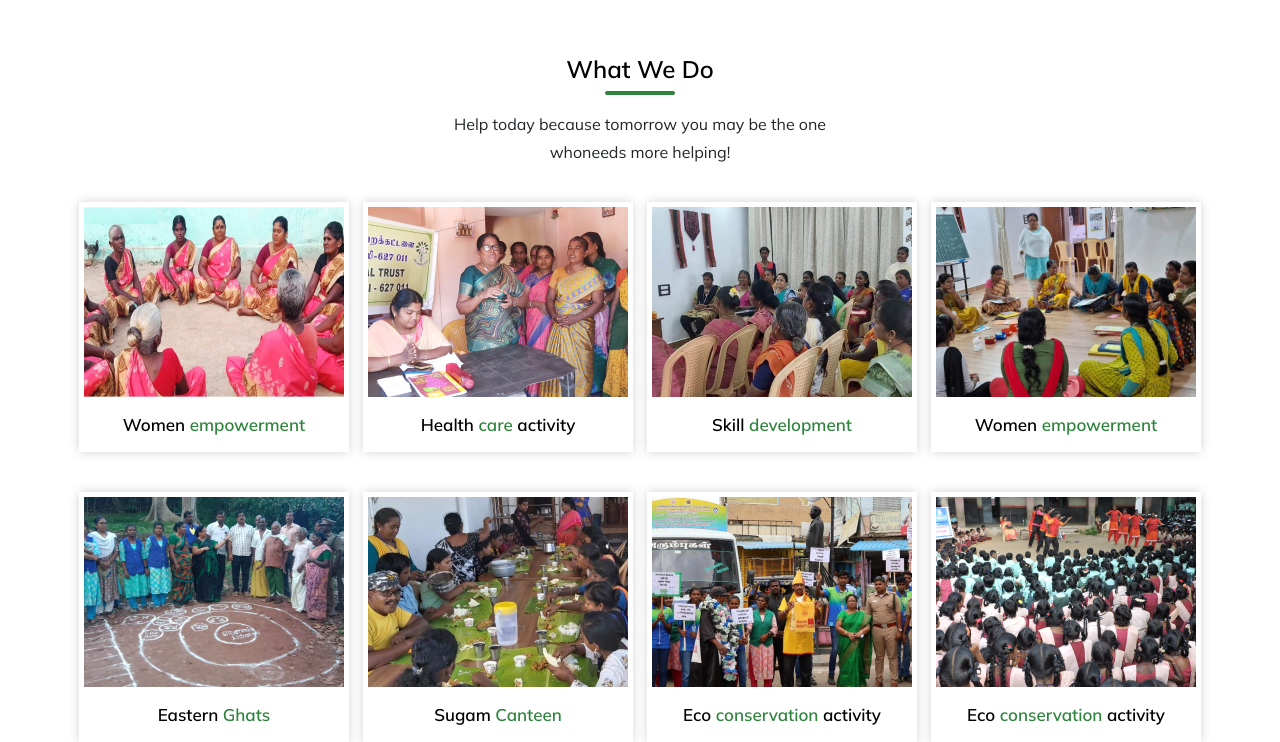
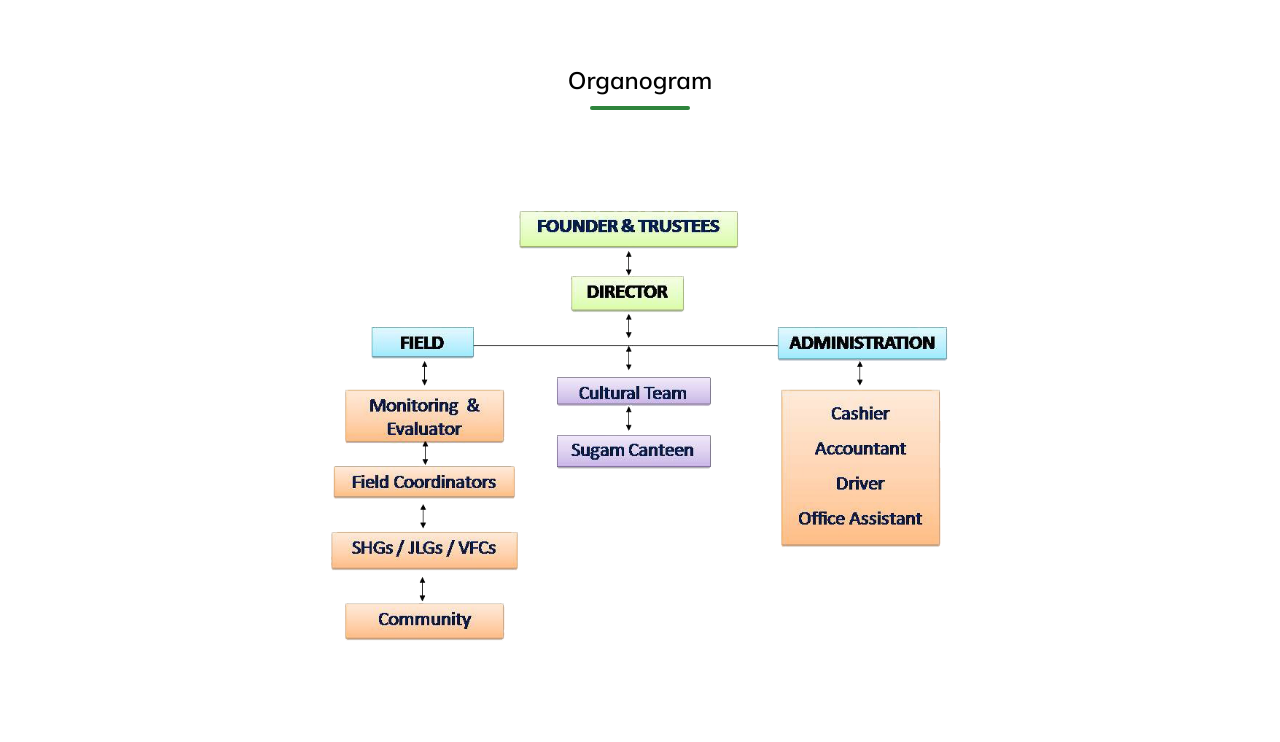
Before and after one commit to Ilyas73-hue/arumbugal, a React (Create React App) app: page / in a window 1280 px wide. Shown: the part 2359-3101 px from the top of the page. Built offline with nearby package versions, Linux system fonts and the light colour scheme.

Commit message:
some changes

```diff
--- a/src/component/About/About.css
+++ b/src/component/About/About.css
@@ -318,53 +318,6 @@
   }
 }
 
-/* Section 8 */
-
-#home-section-8{
-  padding-top: 60px;
-  padding-bottom: 60px;
-}
-
-#home-section-8-div-1-1{
-  display: flex;
-  flex-direction: column;
-  align-items: center;
-}
-
-#home-section-8-div-1-1-p-1{
-  font-family: var(--font1);
-font-size: 24px;
-font-weight: 600;
-line-height: 30.12px;
-color: var(--text-color2);
-}
-
-#home-section-8-div-1-1-line{
-  background-color: var(--primary-color);
-  width: 100px;
-  height: 4px;
-  border-radius: 20px;
-  margin-top: -5px;
-}
-
-#home-section-8-div-1-2{
-  margin-top: 50px;
-  display: flex;
-  flex-direction: column;
-  align-items: center;
-}
-
-
-#home-section-8-div-1-2-img-1{
-  width: 600px;
-}
-
-
-@media(max-width: 650px){
-  #home-section-8-div-1-2-img-1{
-    width: 100%;
-  }
-}
 
 /* Section 4 */
 
--- a/src/component/Home/Home.css
+++ b/src/component/Home/Home.css
@@ -398,6 +398,103 @@
     }
   }
 
+
+
+/* Section 8 */
+
+#home-section-8{
+  padding-top: 60px;
+  padding-bottom: 60px;
+}
+
+#home-section-8-div-1-1{
+  display: flex;
+  flex-direction: column;
+  align-items: center;
+}
+
+#home-section-8-div-1-1-p-1{
+  font-family: var(--font1);
+font-size: 24px;
+font-weight: 600;
+line-height: 30.12px;
+color: var(--text-color2);
+}
+
+#home-section-8-div-1-1-line{
+  background-color: var(--primary-color);
+  width: 100px;
+  height: 4px;
+  border-radius: 20px;
+  margin-top: -5px;
+}
+
+#home-section-8-div-1-2{
+  margin-top: 50px;
+  display: flex;
+  flex-direction: column;
+  align-items: center;
+}
+
+
+#home-section-8-div-1-2-img-1{
+  width: 600px;
+}
+
+
+@media(max-width: 650px){
+  #home-section-8-div-1-2-img-1{
+    width: 100%;
+  }
+}
+
+/* Section 9 */
+
+#home-section-9{
+  padding-top: 60px;
+  padding-bottom: 60px;
+}
+
+#home-section-9-div-1-1{
+  display: flex;
+  flex-direction: column;
+  align-items: center;
+}
+
+#home-section-9-div-1-1-p-1{
+  font-family: var(--font1);
+font-size: 24px;
+font-weight: 600;
+line-height: 30.12px;
+color: var(--text-color2);
+}
+
+#home-section-9-div-1-1-line{
+  background-color: var(--primary-color);
+  width: 100px;
+  height: 4px;
+  border-radius: 20px;
+  margin-top: -5px;
+}
+
+#home-section-9-div-1-2{
+  margin-top: 50px;
+  display: flex;
+  flex-direction: column;
+  align-items: center;
+}
+
+
+#home-section-9-div-1-2-img-1{
+  width: 700px;
+}
+
+
+@media(max-width: 750px){
+  #home-section-9-div-1-2-img-1{
+    width: 100%;
+  }
+}
 
 
   /* Section 4 */
--- a/src/component/Home/Home.js
+++ b/src/component/Home/Home.js
@@ -23,6 +23,7 @@ import { FaArrowRight } from "react-icons/fa";
 import { motion } from "framer-motion";
 import { fadeBigIn, fadeSmallIn } from "./../../variants";
 import working_area_img from "../../arumbugal_assets/Home/working_area_img.png";
+import organogram from "../../arumbugal_assets/Home/Organogram.png";
 
 function Home() {
 
@@ -283,19 +284,19 @@ const Dropdata = [{
 
         {/* Section 9 */}
 
-        {/* <section id="home-section-9">
+        <section id="home-section-9">
            <div className='container' id="home-section-9-div-1">
              <div id="home-section-9-div-1-1">
-              <p id="home-section-9-div-1-1-p-1">Our Working Areas</p>
+              <p id="home-section-9-div-1-1-p-1">Organogram</p>
               <div id="home-section-9-div-1-1-line">
 
               </div>
              </div>
              <div id="home-section-9-div-1-2">
-                  <img id="home-section-9-div-1-2-img-1" src={working_area_img} alt={working_area_img} />
+                  <img id="home-section-9-div-1-2-img-1" src={organogram} alt={organogram} />
              </div>
            </div>
-        </section> */}
+        </section>
 
 
         {/* Section 4 */}
```
Also changed, not shown: src/arumbugal_assets/Home/Organogram.png (added).
